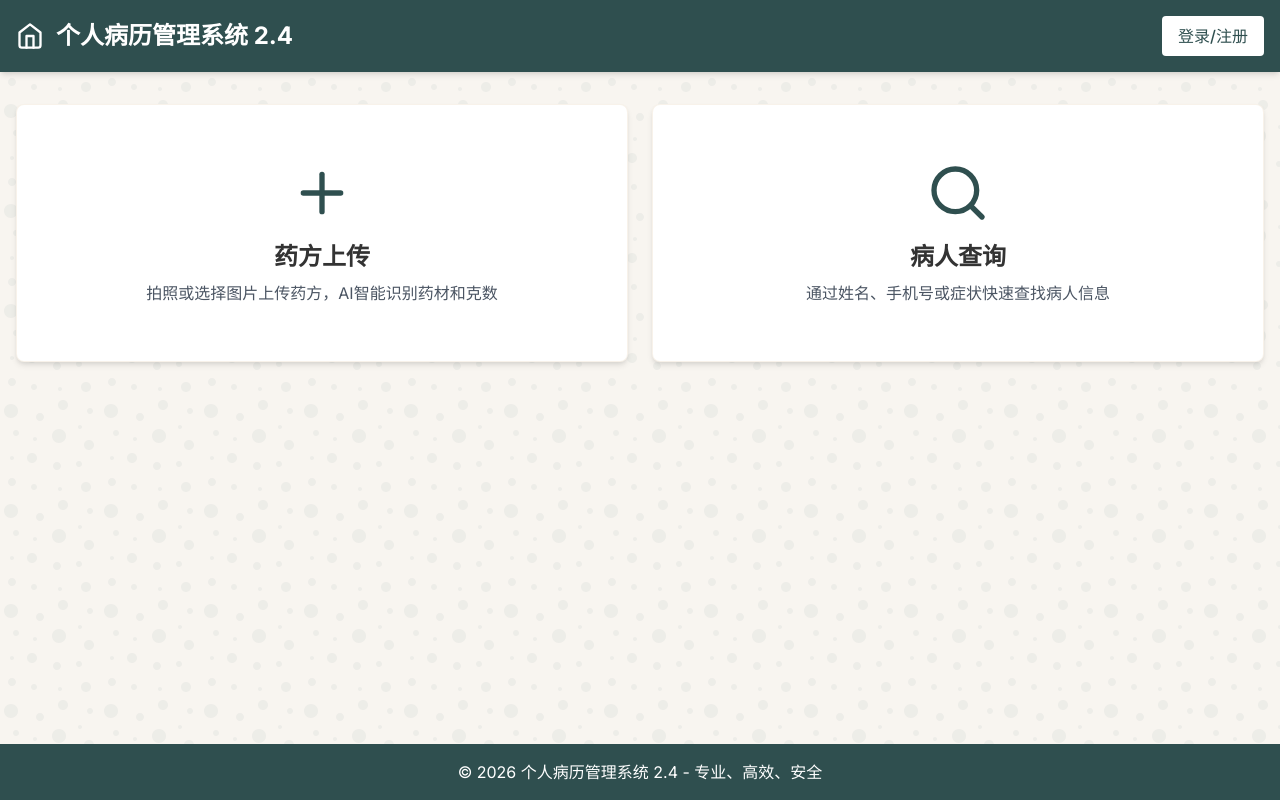
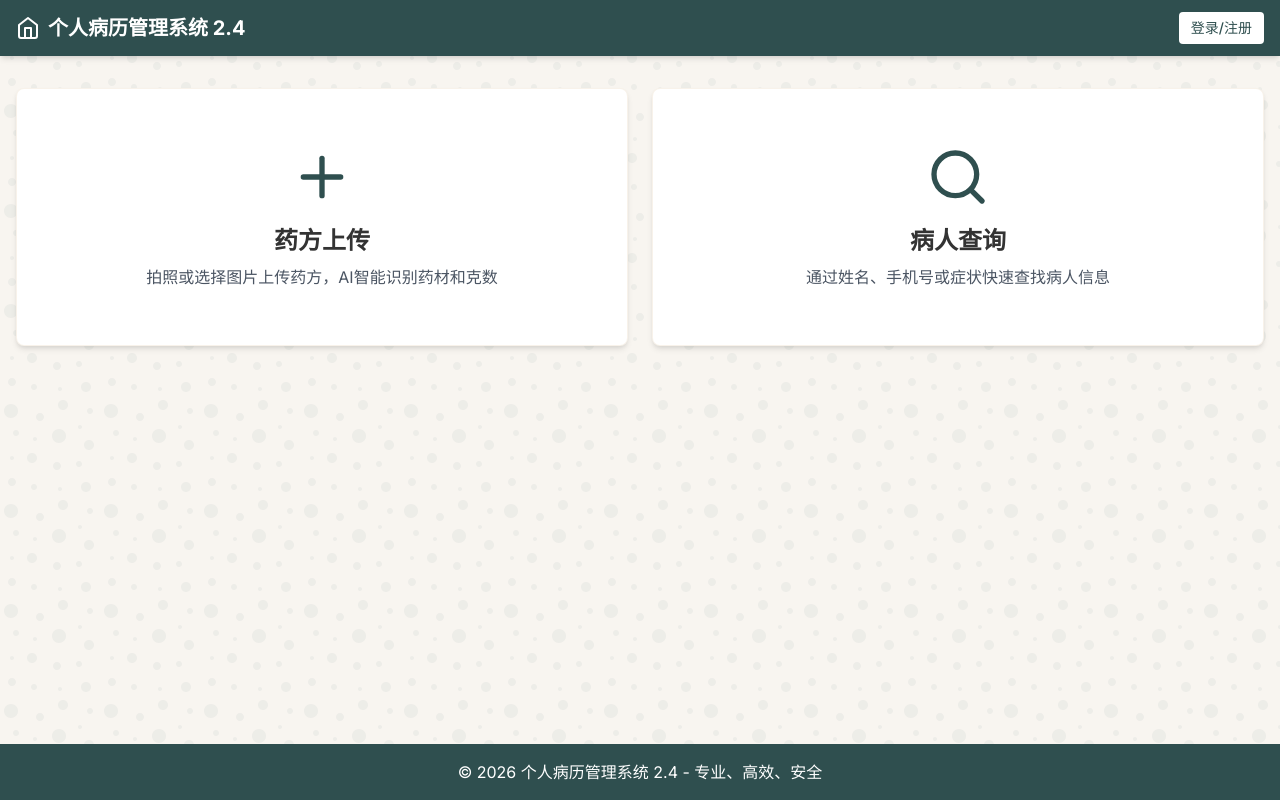
Before and after one commit to beckett868303-chao/yaofang, a Next.js app: page / in a window 1280 px wide. Built offline with nearby package versions, Linux system fonts and the light colour scheme; no server answers.

Commit message:
优化导航栏响应式设计，确保在手机界面上正常显示

```diff
--- a/src/components/NavBar.tsx
+++ b/src/components/NavBar.tsx
@@ -12,14 +12,14 @@ export default function NavBar() {
 
   return (
     <header className="bg-primary text-white shadow-md">
-      <div className="container mx-auto px-4 py-4">
+      <div className="container mx-auto px-4 py-3">
         <div className="flex items-center justify-between">
-          <Link href="/" className="flex items-center space-x-3 hover:text-secondary transition-colors">
-            <svg xmlns="http://www.w3.org/2000/svg" width="28" height="28" viewBox="0 0 24 24" fill="none" stroke="currentColor" strokeWidth="2" strokeLinecap="round" strokeLinejoin="round">
+          <Link href="/" className="flex items-center space-x-2 hover:text-secondary transition-colors">
+            <svg xmlns="http://www.w3.org/2000/svg" width="24" height="24" viewBox="0 0 24 24" fill="none" stroke="currentColor" strokeWidth="2" strokeLinecap="round" strokeLinejoin="round">
               <path d="M3 9l9-7 9 7v11a2 2 0 0 1-2 2H5a2 2 0 0 1-2-2z"></path>
               <polyline points="9 22 9 12 15 12 15 22"></polyline>
             </svg>
-            <h1 className="text-2xl font-bold">个人病历管理系统 2.4</h1>
+            <h1 className="text-lg md:text-xl font-bold">个人病历管理系统 2.4</h1>
           </Link>
           <div className="flex items-center space-x-4">
             {loading ? (
@@ -39,7 +39,7 @@ export default function NavBar() {
             ) : (
               <Link
                 href="/login"
-                className="px-4 py-2 bg-white text-primary rounded hover:bg-gray-100 transition-colors font-medium"
+                className="px-3 py-1.5 bg-white text-primary rounded hover:bg-gray-100 transition-colors font-medium text-sm"
               >
                 登录/注册
               </Link>
```
